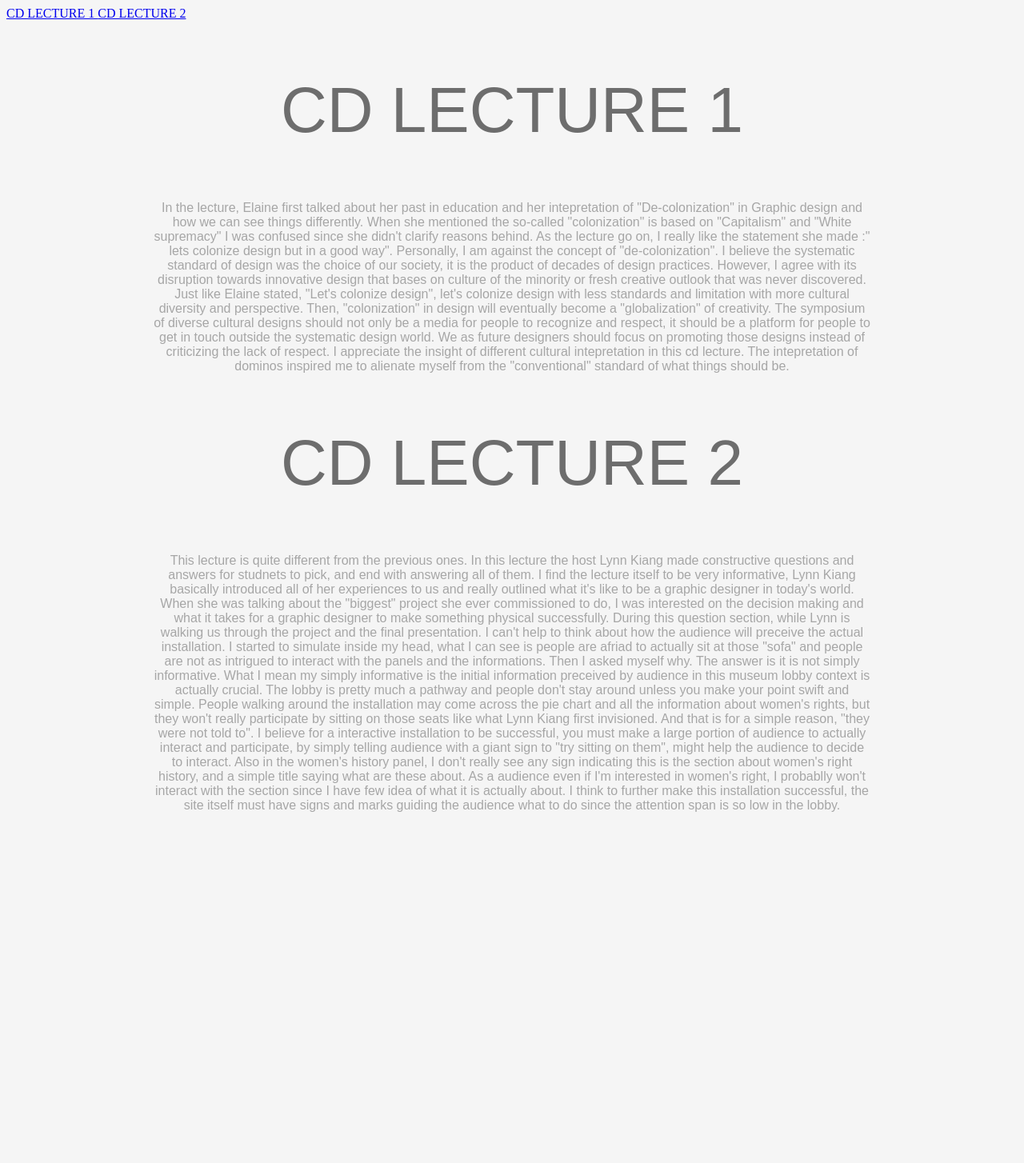
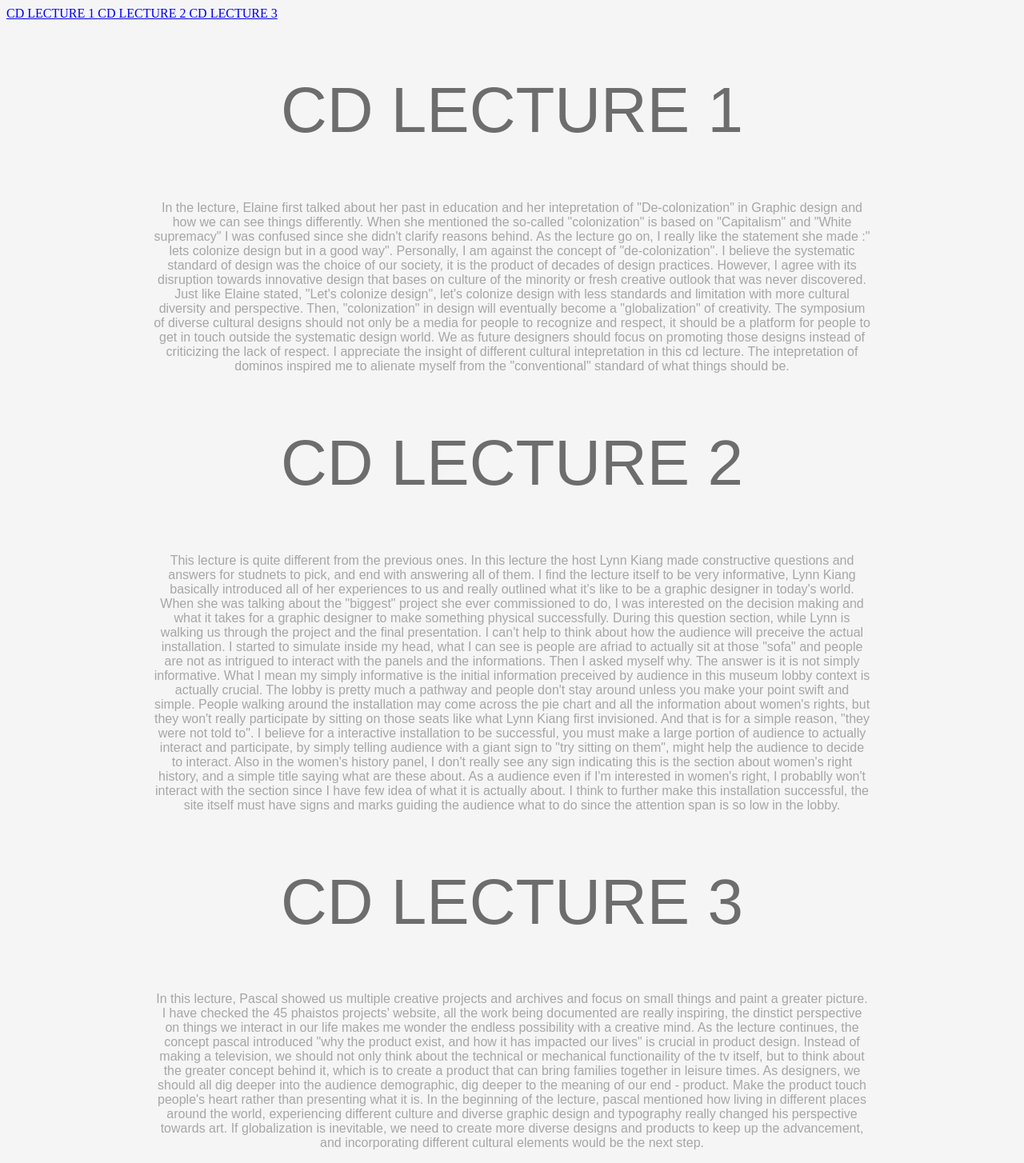
Before and after one commit to DiegoCong1/core-2-int-lab, a website built with Parcel: page cd-lecture-responses/index.html in a window 1280 px wide. Shown: the whole page at 80% size. Before the commit the page ends 1032 px from the top, so only its background shows below. Built offline with nearby package versions, Linux system fonts and the light colour scheme; a web font is replaced by a local one.

Commit message:
reading and lecture update

```diff
--- a/cd-lecture-responses/index.html
+++ b/cd-lecture-responses/index.html
@@ -11,6 +11,7 @@
 	<nav>
 		<a href="#lecture1"> CD LECTURE 1 </a>
 		<a href="#lecture2"> CD LECTURE 2 </a>
+		<a href="#lecture3"> CD LECTURE 3 </a>
 	</nav>
 
 	<section id="lecture1">
@@ -25,5 +26,11 @@
 	</section>
 
 
+		<section id="lecture3">
+	<h1>CD LECTURE 3</h1>
+	<p>In this lecture, Pascal showed us multiple creative projects and archives and focus on small things and paint a greater picture. I have checked the 45 phaistos projects' website, all the work being documented are really inspiring, the dinstict perspective on things we interact in our life makes me wonder the endless possibility with a creative mind. As the lecture continues, the concept pascal introduced "why the product exist, and how it has impacted our lives" is crucial in product design. Instead of making a television, we should not only think about the technical or mechanical functionaility of the tv itself, but to think about the greater concept behind it, which is to create a product that can bring families together in leisure times. As designers, we should all dig deeper into the audience demographic, dig deeper to the meaning of our end - product. Make the product touch people's heart rather than presenting what it is. In the beginning of the lecture, pascal mentioned how living in different places around the world, experiencing different culture and diverse graphic design and typography really changed his perspective towards art. If globalization is inevitable, we need to create more diverse designs and products to keep up the advancement, and incorporating different cultural elements would be the next step.  </p>
+	</section>
+
+
 </body>
 </html>
```
Also changed, not shown: reading-responses/index.html (+6 -0 lines).
